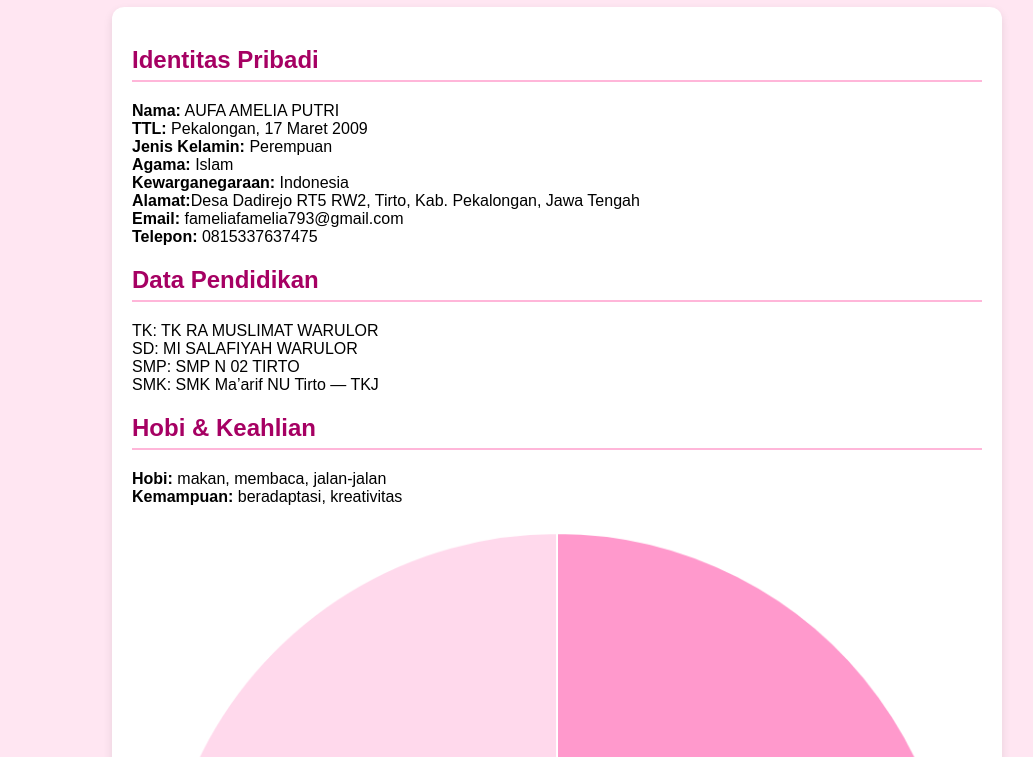
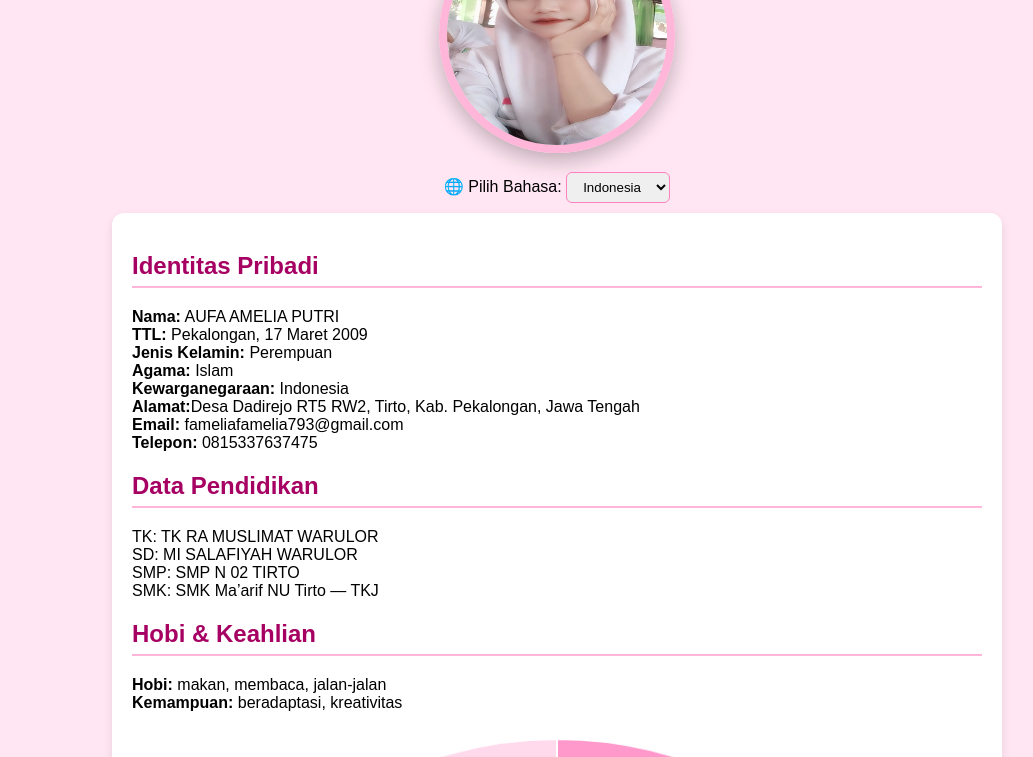
Before and after one commit to fameliafamelia793-cell/profil-amelia, a plain HTML site: page index.html in a window 1280 px wide. Shown: the part 246-1003 px from the top of the page, without its empty margins (83-1116 px from the left). Drawn offline with nearby package versions, Linux system fonts and the light colour scheme.

Commit message:
Update index.html

```diff
--- a/index.html
+++ b/index.html
@@ -58,7 +58,7 @@
   </header>
 
   <div class="profile">
-    <img src="Gambar WhatsApp 2025-09-16 pukul 12.59.59 (1) (1).jpeg" alt="Foto Profil Aufa Amelia Putri">
+    <img src="amelia.jpeg" alt="Foto Profil Aufa Amelia Putri">
   </div>
 
   <div class="translate-box">
```
